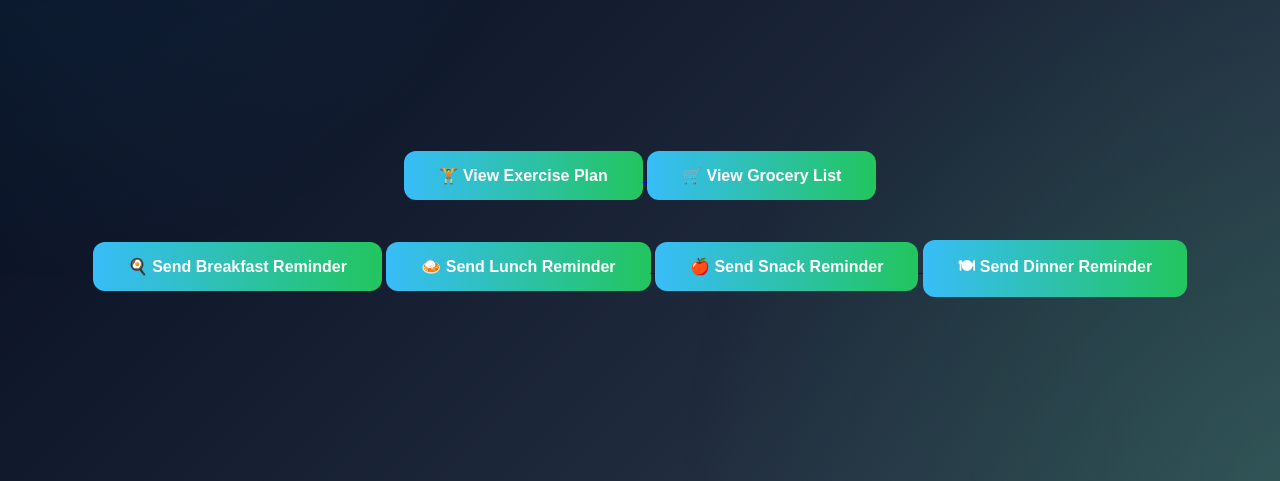
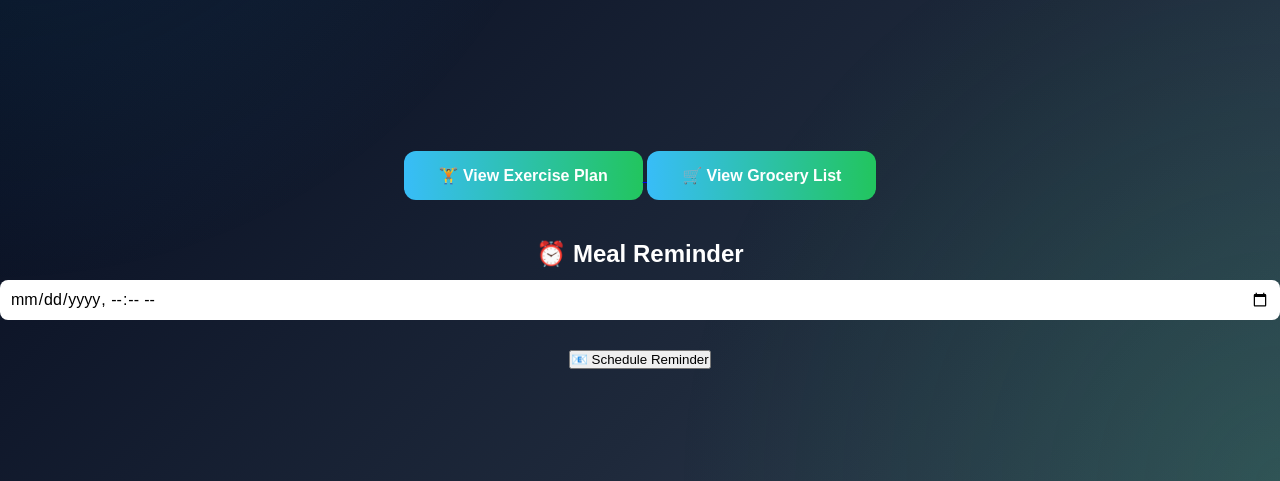
Before and after one commit to kaneshkavenkatesan/NutriAgentAI, a Flask app: template templates/mealplan.html in a window 1280 px wide. Shown: the part 319-800 px from the top of the page. Run offline with Flask 3, Linux system fonts and the light colour scheme; the template is opened without the code that fills it, so the values that code supplies are empty.

Commit message:
Replace old reminder buttons with scheduler form

```diff
--- a/templates/mealplan.html
+++ b/templates/mealplan.html
@@ -115,23 +115,28 @@
         </a>
 
     </div>
-    <div style="text-align:center; margin-top:30px;">
+    <div style="text-align:center; margin-top:40px;">
 
-    <a href="/send-reminder/Breakfast">
-        <button>🍳 Send Breakfast Reminder</button>
-    </a>
+    <h2>⏰ Meal Reminder</h2>
 
-    <a href="/send-reminder/Lunch">
-        <button>🍛 Send Lunch Reminder</button>
-    </a>
+    <form action="/set-reminder" method="POST">
 
-    <a href="/send-reminder/Snack">
-        <button>🍎 Send Snack Reminder</button>
-    </a>
+        <input
+            type="datetime-local"
+            name="reminder_time"
+            required
+            style="padding:10px; font-size:16px; border-radius:8px;"
+        >
 
-    <a href="/send-reminder/Dinner">
-        <button>🍽 Send Dinner Reminder</button>
-    </a>
+        <br><br>
+
+        <button type="submit">
+            📧 Schedule Reminder
+        </button>
+
+    </form>
+
+</div>
 
 </div>
 
```
